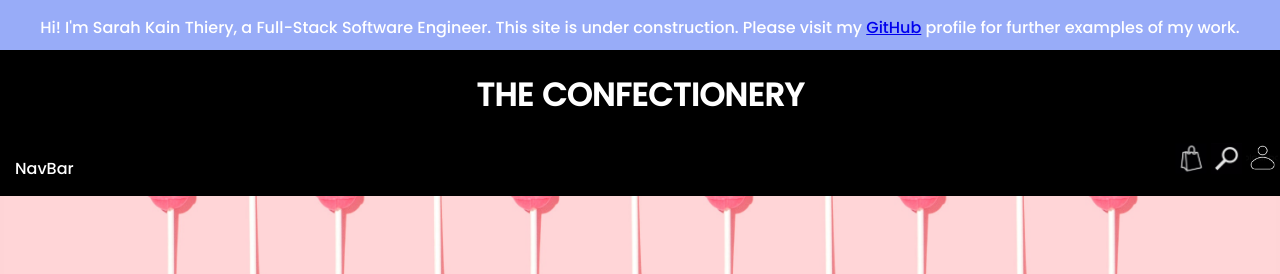
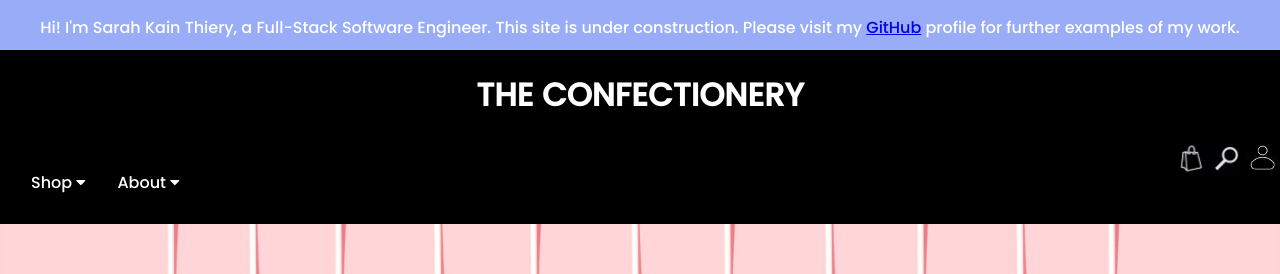
Before and after one commit to svthiery/confectionery-frontend, a React (Create React App) app: page / in a window 1280 px wide. Shown: the top 274 px of the page. Built offline with nearby package versions, Linux system fonts and the light colour scheme; no server answers.

Commit message:
Add nav bar

```diff
--- a/public/index.html
+++ b/public/index.html
@@ -18,6 +18,7 @@
     <link rel="icon" type="image/png" sizes="32x32" href="/favicon-32x32.png">
     <link rel="icon" type="image/png" sizes="16x16" href="/favicon-16x16.png">
     <link rel="manifest" href="/site.webmanifest">
+    <link rel="stylesheet" href="https://cdnjs.cloudflare.com/ajax/libs/font-awesome/4.7.0/css/font-awesome.min.css">
     <!--
       manifest.json provides metadata used when your web app is installed on a
       user's mobile device or desktop. See https://developers.google.com/web/fundamentals/web-app-manifest/
--- a/src/components/NavBar.js
+++ b/src/components/NavBar.js
@@ -1,9 +1,27 @@
 function NavBar() {
-    return (
-        <div className="row">
-            <div className="nav-bar col-11">NavBar</div>
-        </div>
-    );
+  return (
+    <div className="row">
+      <nav className="nav-bar col-11">
+      <div class="subnav">
+    <button class="subnavbtn">Shop <i class="fa fa-caret-down"></i></button>
+    <div class="subnav-content">
+      <a href="#bring">Candy</a>
+      <a href="#deliver">Chocolate</a>
+      <a href="#package">Best Sellers</a>
+      <a href="#express">Sale</a>
+    </div>
+  </div>
+  <div class="subnav">
+    <button class="subnavbtn">About <i class="fa fa-caret-down"></i></button>
+    <div class="subnav-content">
+      <a href="https://www.linkedin.com/in/svk12/">LinkedIn</a>
+      <a href="#team">GitHub</a>
+      <a href="#careers">Email Me</a>
+    </div>
+  </div>
+      </nav>
+    </div>
+  );
 }
 
 export default NavBar;
--- a/src/index.css
+++ b/src/index.css
@@ -88,6 +88,7 @@ code {
   padding: 0;
   background-color: black;
   color: white;
+  top: 0;
 }
 
 .logo-heading {
@@ -97,7 +98,61 @@ code {
 
 .nav-bar {
   box-sizing: border-box;
+  overflow: hidden;
   /* border: 0px; */
+}
+
+.navbar a {
+  float: left;
+  font-size: 16px;
+  color: white;
+  text-align: center;
+  padding: 14px 16px;
+  text-decoration: none;
+}
+
+.subnav {
+  float: left;
+  overflow: hidden;
+}
+
+.subnav .subnavbtn {
+  font-size: 16px;
+  border: none;
+  outline: none;
+  color: white;
+  padding: 14px 16px;
+  background-color: inherit;
+  font-family: inherit;
+  margin: 0;
+}
+
+.navbar a:hover, .subnav:hover .subnavbtn {
+  background-color: red;
+}
+
+.subnav-content {
+  display: none;
+  position: absolute;
+  left: 0;
+  background-color: red;
+  width: 100%;
+  z-index: 1;
+}
+
+.subnav-content a {
+  float: left;
+  color: white;
+  text-decoration: none;
+}
+
+.subnav-content a:hover {
+  background-color: #eee;
+  color: black;
+}
+
+.subnav:hover .subnav-content {
+  display: block;
 }
 
 .bag-search-profile-links {
```
